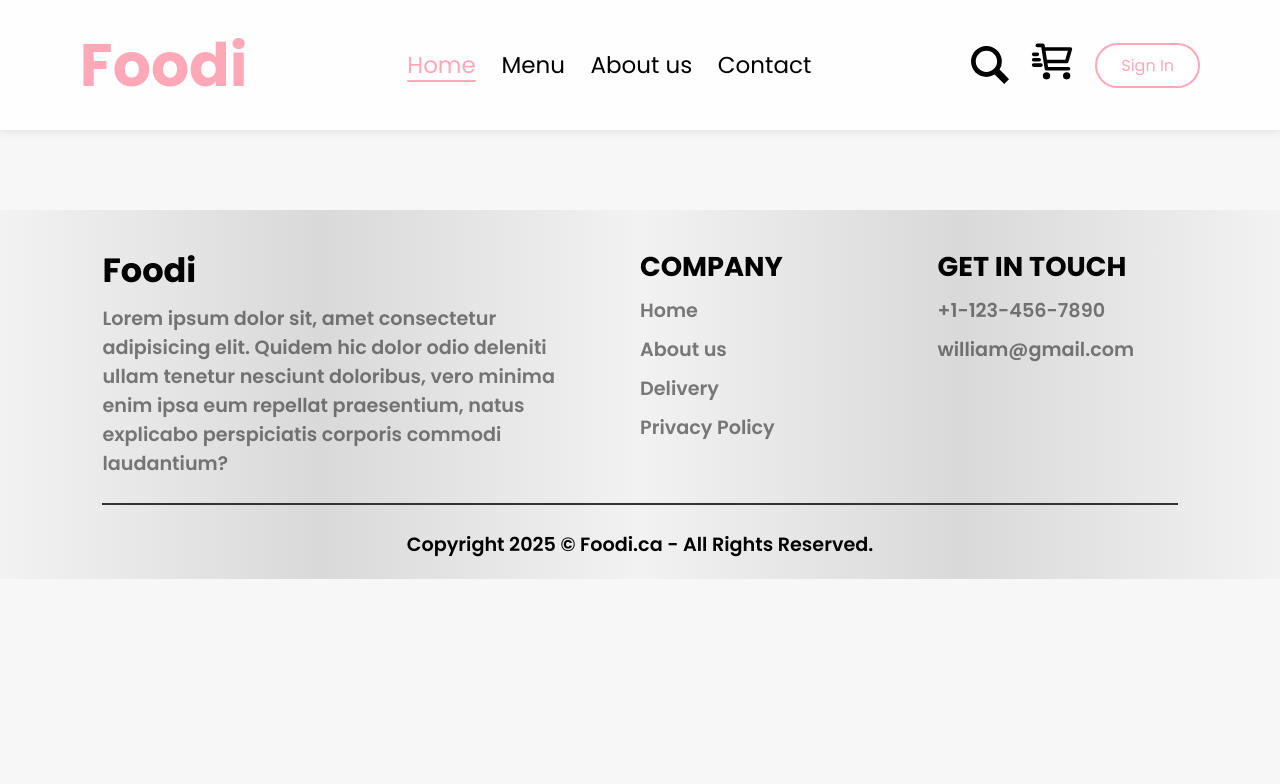
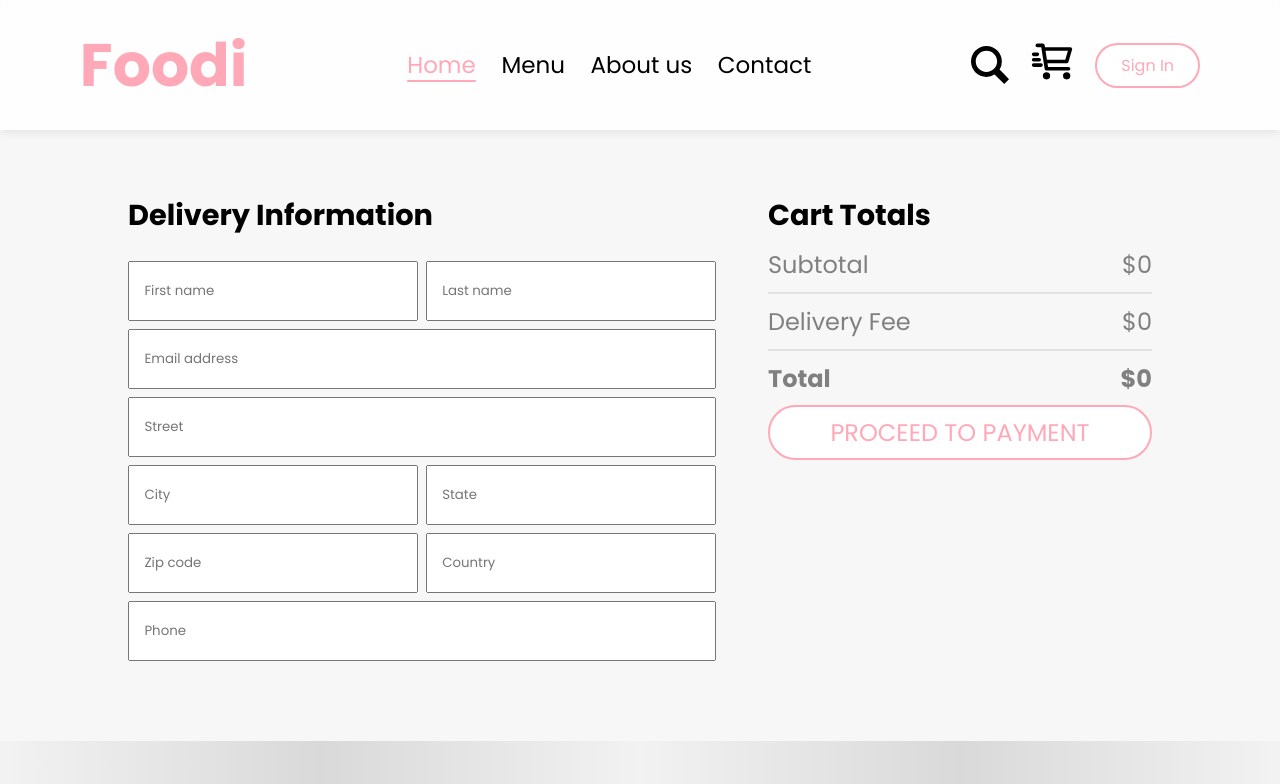
Before and after one commit to WilliamLiangUofT/food-delivery-web-app-mern, a React (Vite) app in the folder frontend/: page /order in a window 1280 px wide. Shown: the top 784 px of the page. Built offline with nearby package versions, Linux system fonts and the light colour scheme.

Commit message:
add place order page

```diff
--- a/frontend/src/context/ContextStore.jsx
+++ b/frontend/src/context/ContextStore.jsx
@@ -18,12 +18,25 @@ function ContextStoreProvider({children}) {
         setCartCounts(prevCartCounts => ({...prevCartCounts, [dishID]: prevCartCounts[dishID] - 1}));
     };
 
+    const getCart = () => {
+        return food_list.filter(element => element._id in cartCounts && cartCounts[element._id] > 0);
+    };
+
+    const getCartTotalCost = () => {
+        const filter_food_list = getCart();
+        const theTotalCost = filter_food_list.reduce((accumulator, element) => accumulator + element.price * cartCounts[element._id], 0);
+
+        return theTotalCost;
+    };
+
     const context = {
         food_list,
         cartCounts,
         setCartCounts,
         addToCart,
-        removeFromCart
+        removeFromCart,
+        getCart,
+        getCartTotalCost
     };
 
     return (
--- a/frontend/src/pages/Cart/cart.jsx
+++ b/frontend/src/pages/Cart/cart.jsx
@@ -1,13 +1,13 @@
 import { useContext } from 'react';
 import './cart.css'
 import { GlobalContext } from '../../context/ContextStore';
+import { useNavigate } from 'react-router';
 
 function Cart() {
 
-    const { cartCounts, food_list, removeFromCart } = useContext(GlobalContext);
-
-    const filtered_food_list = food_list.filter(element => element._id in cartCounts && cartCounts[element._id] > 0)
-    const totalCost = filtered_food_list.reduce((accumulator, element) => accumulator + element.price * cartCounts[element._id], 0);
+    const { cartCounts, removeFromCart, getCart, getCartTotalCost } = useContext(GlobalContext);
+    const filtered_food_list = getCart();
+    const navigate = useNavigate();
 
     return (
         <div className='cart-page'>
@@ -46,21 +46,22 @@ function Cart() {
 
                         <div className='cart-total-details'>
                             <p>Subtotal</p>
-                            <p>{totalCost}</p>
+                            <p>${getCartTotalCost()}</p>
                         </div>
                         <hr/>
                         <div className='cart-total-details'>
                             <p>Delivery Fee</p>
-                            <p>{filtered_food_list.length}</p>
+                            <p>${filtered_food_list.length}</p>
                         </div>
                         <hr/>
                         <div className='cart-total-details' id='total-cart-value'>
                             <p>Total</p>
-                            <p>{totalCost + filtered_food_list.length}</p>
+                            <p>${getCartTotalCost() + filtered_food_list.length}</p>
                         </div>
 
                     </div>
-                    <button>PROCEED TO CHECKOUT</button>
+
+                    <button onClick={() => navigate('/order')}>PROCEED TO CHECKOUT</button>
 
                 </div>
                 <div className='promo-code'>
--- a/frontend/src/pages/PlaceOrder/placeorder.css
+++ b/frontend/src/pages/PlaceOrder/placeorder.css
@@ -0,0 +1,47 @@
+.place-order {
+    display: flex;
+    width: 80vw;
+    margin: auto;
+    margin-top: 8vh;
+    justify-content: space-between;
+    align-items: start;
+}
+
+.place-order-left {
+    display: flex;
+    flex-direction: column;
+    gap: 3vh;
+}
+
+.place-order-left h2 {
+    font-size: max(2.9vh, 1.8rem);
+}
+
+.order-grid-area {
+    display: grid;
+    grid-template-columns: repeat(2, 1fr);
+    grid-template-rows: repeat(6, 1fr);
+    gap: 1vh;
+    width: max(28vw, 32rem);
+    height: max(32vh, 25rem);
+}
+
+#delivery-email-input {
+    grid-area: 2 / 1 / 3 / 3;
+}
+
+#street-input {
+    grid-area: 3 / 1 / 4 / 3
+}
+
+#phone-input {
+    grid-area: 6 / 1 / 7 / 3
+}
+
+.order-grid-area input {
+    padding: 0.9rem;
+}
+
+.place-order-right .cart-total h3 {
+    font-size: max(2.9vh, 1.8rem);
+}
--- a/frontend/src/pages/PlaceOrder/placeorder.jsx
+++ b/frontend/src/pages/PlaceOrder/placeorder.jsx
@@ -1,11 +1,69 @@
+import { useContext } from 'react';
 import './placeorder.css'
+import { GlobalContext } from '../../context/ContextStore';
+import { useNavigate } from 'react-router';
 
 function PlaceOrder() {
 
+    const { getCart, getCartTotalCost } = useContext(GlobalContext);
+    const filtered_food_list = getCart();
+
+    const navigate = useNavigate();
+
     return (
-        <div>
+        <form className='place-order'>
+            <div className='place-order-left'>
+                <h2>Delivery Information</h2>
 
-        </div>
+                <div className='order-grid-area'>
+                    <input type="text" placeholder='First name'/>
+                    <input type="text" placeholder='Last name'/>
+
+                    <input id='delivery-email-input' type="email" placeholder='Email address'/>
+                    <input id='street-input' type="text" placeholder='Street'/>
+
+                    <input type="text" placeholder='City'/>
+                    <input type="text" placeholder='State'/>
+
+                    <input type="text" placeholder='Zip code'/>
+                    <input type="text" placeholder='Country'/>
+
+                    <input id='phone-input' type="text" placeholder='Phone'/>
+                </div>
+            </div>
+
+            <div className='place-order-right'>
+
+
+
+                <div className='cart-total'>
+                    <h3>Cart Totals</h3>
+                    <div>
+
+                        <div className='cart-total-details'>
+                            <p>Subtotal</p>
+                            <p>${getCartTotalCost()}</p>
+                        </div>
+                        <hr/>
+                        <div className='cart-total-details'>
+                            <p>Delivery Fee</p>
+                            <p>${filtered_food_list.length}</p>
+                        </div>
+                        <hr/>
+                        <div className='cart-total-details' id='total-cart-value'>
+                            <p>Total</p>
+                            <p>${getCartTotalCost() + filtered_food_list.length}</p>
+                        </div>
+
+                    </div>
+
+                    <button type="button" onClick={() => navigate('/')}>PROCEED TO PAYMENT</button>
+
+                </div>
+
+
+            </div>
+        </form>
     );
 }
 
```
